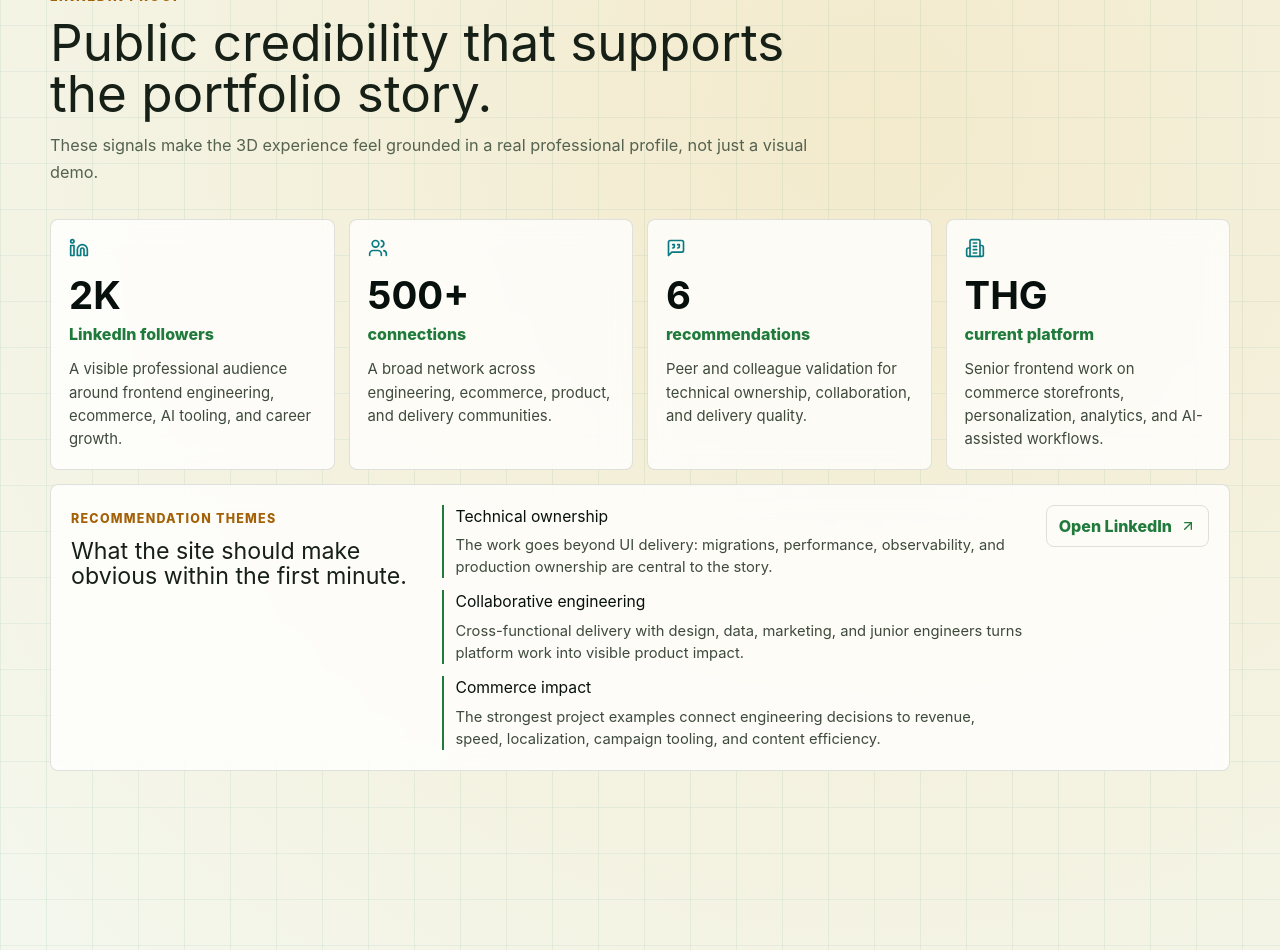
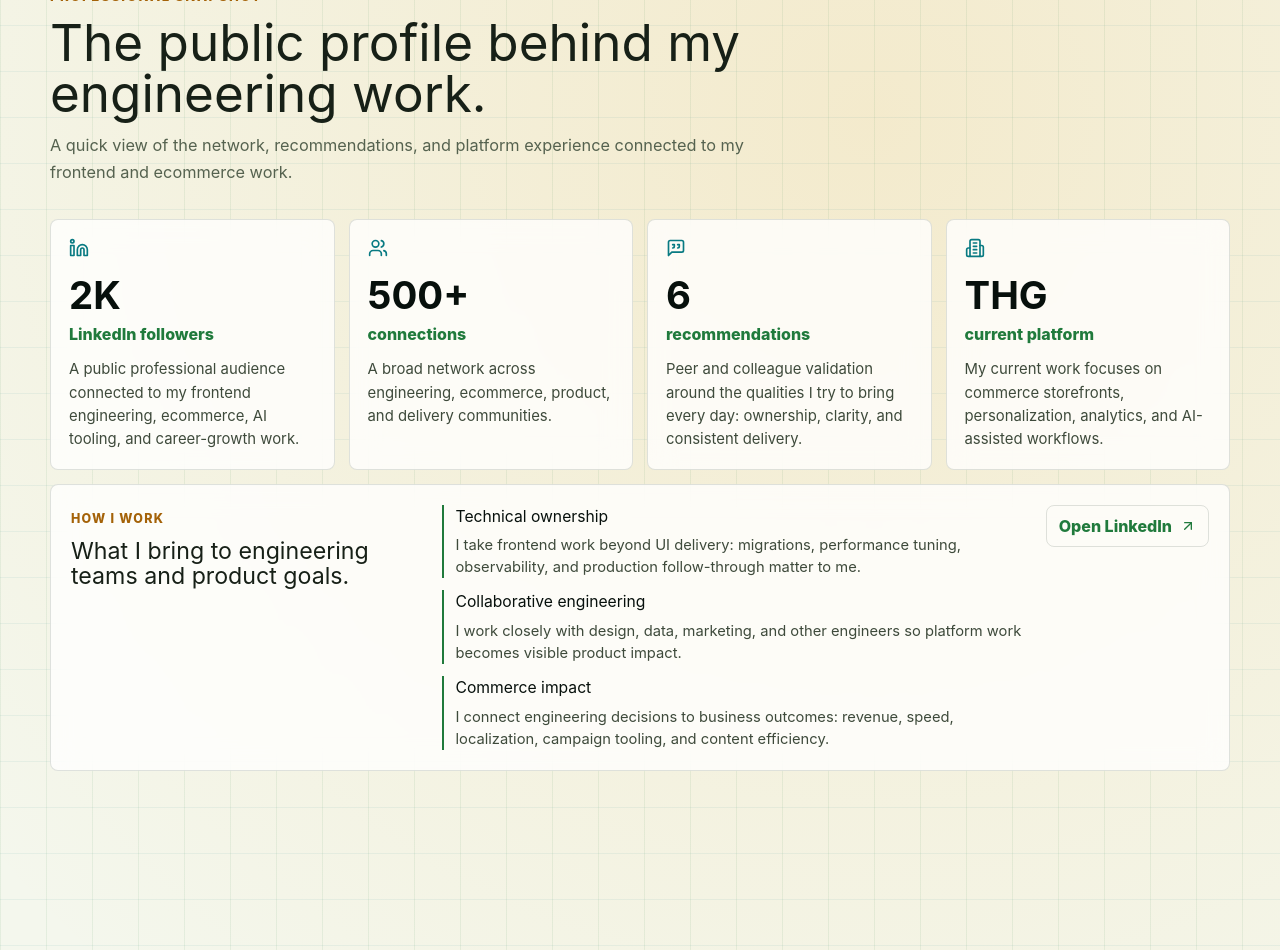
Before and after one commit to Samkit-Kothari-THG/Samkit-Resume, a React (Vite) app: page / in a window 1280 px wide. Shown: the part 940-1890 px from the top of the page. Built offline with nearby package versions, Linux system fonts and the light colour scheme; no server answers; the HTML template or start-up script is replaced by a standard one.

Commit message:
Make LinkedIn proof copy first person

```diff
--- a/src/components/sections/LinkedInProofSection.tsx
+++ b/src/components/sections/LinkedInProofSection.tsx
@@ -6,9 +6,9 @@ export function LinkedInProofSection() {
   return (
     <section className="content-section proof-section" id="proof">
       <SectionHeading
-        eyebrow="LinkedIn proof"
-        title="Public credibility that supports the portfolio story."
-        description="These signals make the 3D experience feel grounded in a real professional profile, not just a visual demo."
+        eyebrow="Professional snapshot"
+        title="The public profile behind my engineering work."
+        description="A quick view of the network, recommendations, and platform experience connected to my frontend and ecommerce work."
       />
       <div className="proof-grid">
         {socialProof.map((proof) => {
@@ -25,8 +25,8 @@ export function LinkedInProofSection() {
       </div>
       <div className="recommendation-panel">
         <div>
-          <span className="recommendation-eyebrow">Recommendation themes</span>
-          <h3>What the site should make obvious within the first minute.</h3>
+          <span className="recommendation-eyebrow">How I work</span>
+          <h3>What I bring to engineering teams and product goals.</h3>
         </div>
         <div className="recommendation-grid">
           {recommendationThemes.map((theme) => (
--- a/src/data/resume.ts
+++ b/src/data/resume.ts
@@ -54,7 +54,7 @@ export const socialProof: SocialProof[] = [
   {
     value: "2K",
     label: "LinkedIn followers",
-    detail: "A visible professional audience around frontend engineering, ecommerce, AI tooling, and career growth.",
+    detail: "A public professional audience connected to my frontend engineering, ecommerce, AI tooling, and career-growth work.",
     Icon: Linkedin
   },
   {
@@ -66,13 +66,13 @@ export const socialProof: SocialProof[] = [
   {
     value: "6",
     label: "recommendations",
-    detail: "Peer and colleague validation for technical ownership, collaboration, and delivery quality.",
+    detail: "Peer and colleague validation around the qualities I try to bring every day: ownership, clarity, and consistent delivery.",
     Icon: MessageSquareQuote
   },
   {
     value: "THG",
     label: "current platform",
-    detail: "Senior frontend work on commerce storefronts, personalization, analytics, and AI-assisted workflows.",
+    detail: "My current work focuses on commerce storefronts, personalization, analytics, and AI-assisted workflows.",
     Icon: Building2
   }
 ];
@@ -80,15 +80,15 @@ export const socialProof: SocialProof[] = [
 export const recommendationThemes: RecommendationTheme[] = [
   {
     title: "Technical ownership",
-    body: "The work goes beyond UI delivery: migrations, performance, observability, and production ownership are central to the story."
+    body: "I take frontend work beyond UI delivery: migrations, performance tuning, observability, and production follow-through matter to me."
   },
   {
     title: "Collaborative engineering",
-    body: "Cross-functional delivery with design, data, marketing, and junior engineers turns platform work into visible product impact."
+    body: "I work closely with design, data, marketing, and other engineers so platform work becomes visible product impact."
   },
   {
     title: "Commerce impact",
-    body: "The strongest project examples connect engineering decisions to revenue, speed, localization, campaign tooling, and content efficiency."
+    body: "I connect engineering decisions to business outcomes: revenue, speed, localization, campaign tooling, and content efficiency."
   }
 ];
 
```
